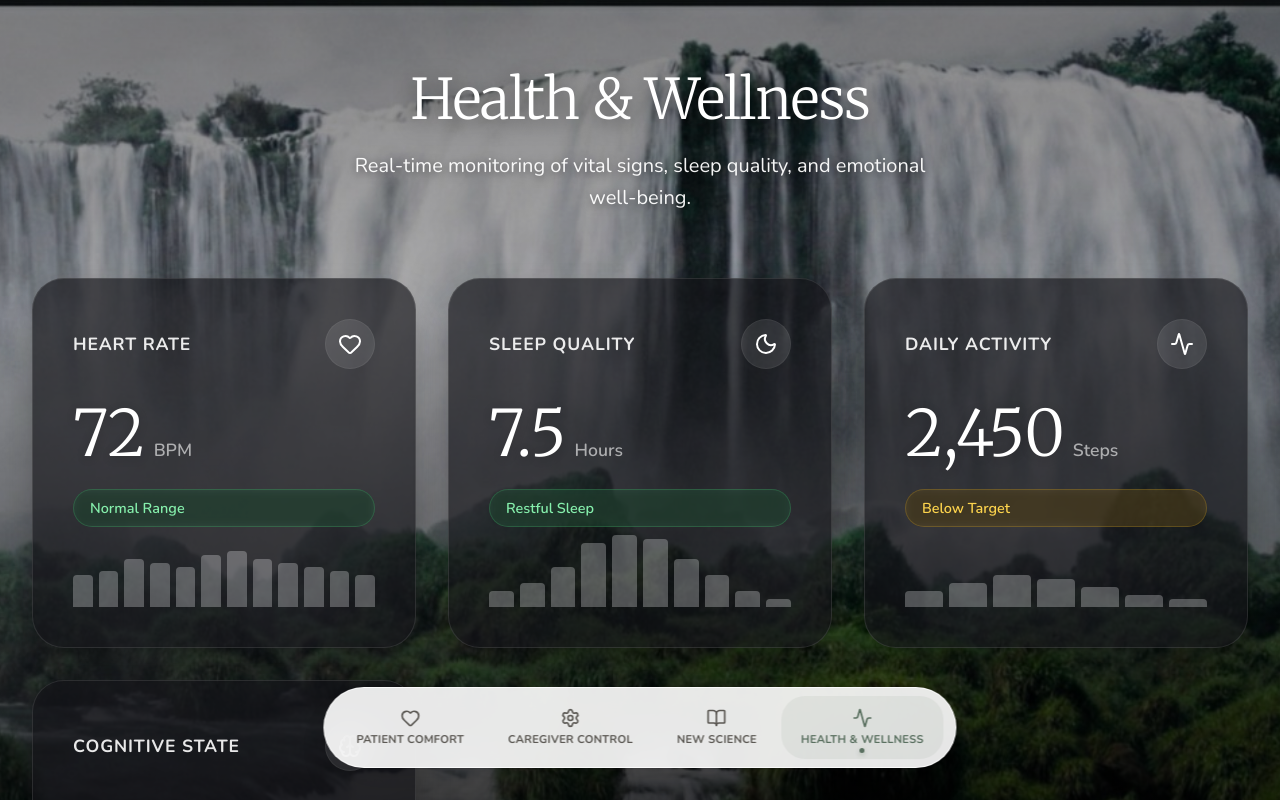
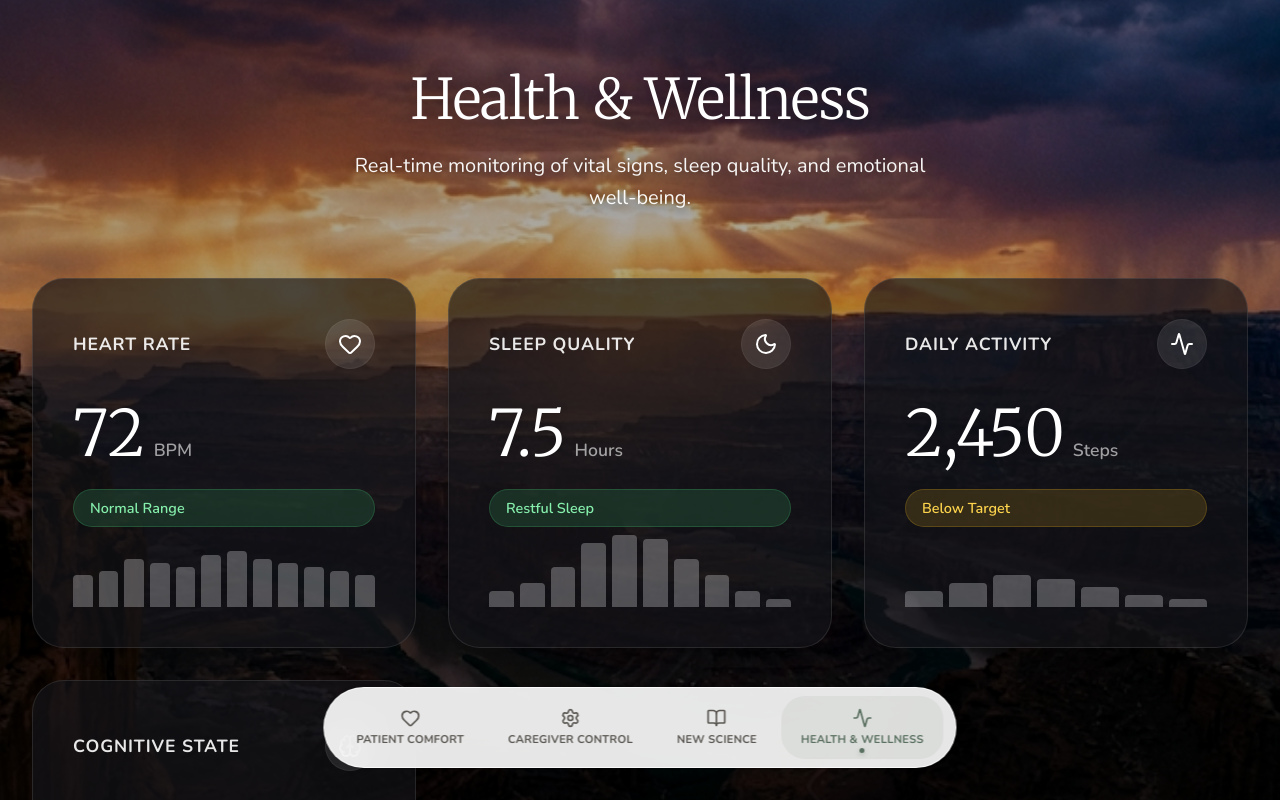
Before and after one commit to rgkhabbaz-sys/everloved-v3, a Next.js app: page /wellness in a window 1280 px wide. Built offline with nearby package versions, Linux system fonts and the light colour scheme.

Commit message:
Update Health & Wellness background to majestic canyon sunset

```diff
--- a/src/components/Wellness/WellnessDashboard.tsx
+++ b/src/components/Wellness/WellnessDashboard.tsx
@@ -50,8 +50,8 @@ const WellnessDashboard = () => {
                     style={{ width: '100%', height: '100%', position: 'absolute' }}
                 >
                     <Image
-                        src="/wellness-bg-new.jpg"
-                        alt="Serene Waterfall Landscape"
+                        src="/wellness-bg-final.png"
+                        alt="Majestic Canyon Sunset"
                         fill
                         className={styles.backgroundImage}
                         priority
```
Also changed, not shown: public/wellness-bg-final.png (added).
